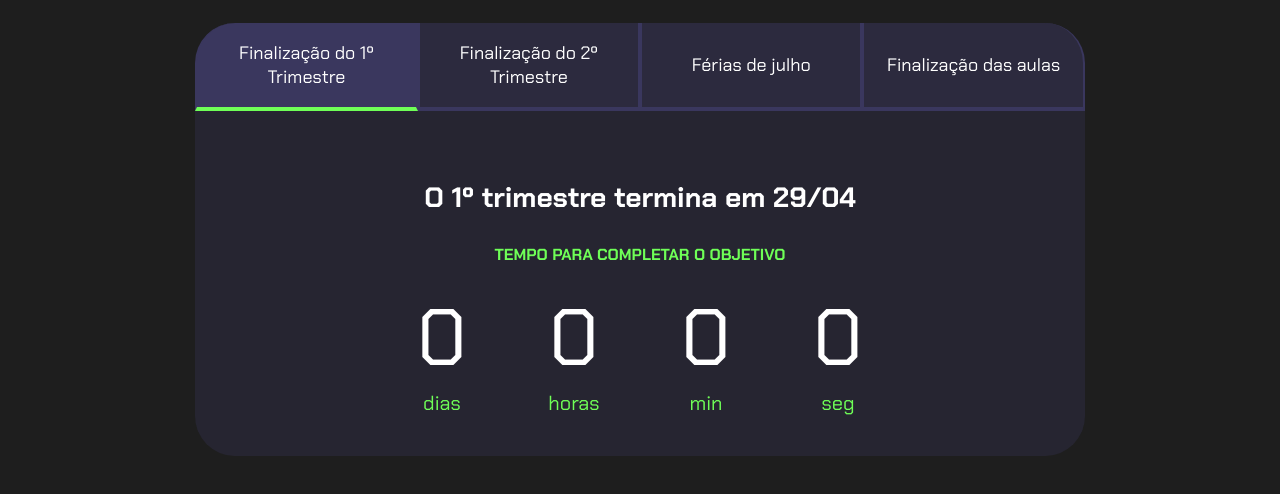
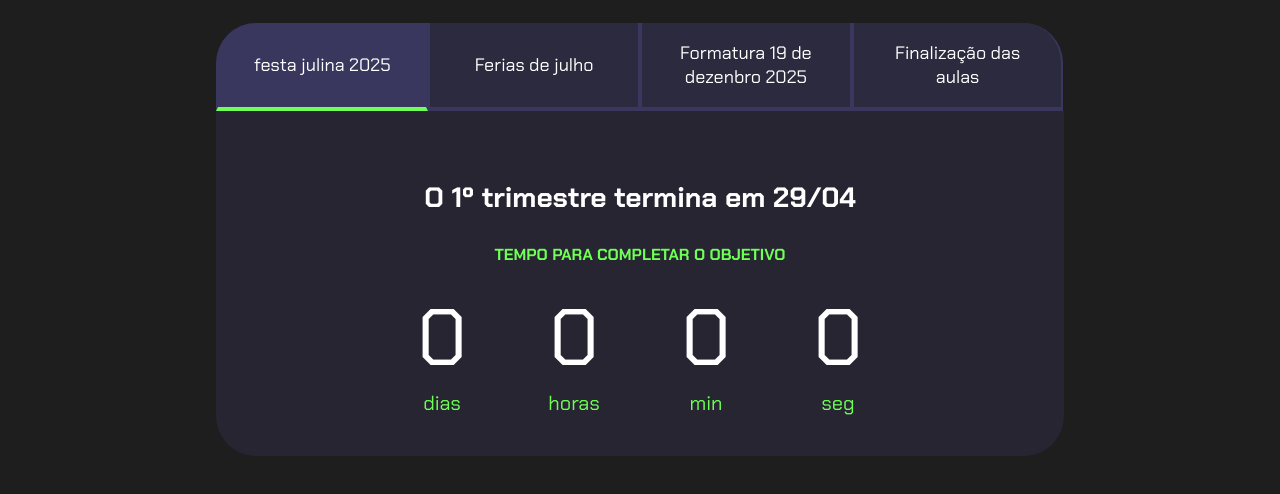
Before and after one commit to maisagarrafa/objetivos_terceiroC_editado, a plain HTML site: page index.html in a window 1280 px wide. Shown: the part 80-574 px from the top of the page. Drawn offline with Linux system fonts and the light colour scheme.

Commit message:
Update index.html

```diff
--- a/index.html
+++ b/index.html
@@ -13,9 +13,9 @@
         <h2 class="titulo-principal">Objetivos do 3º ano de 2025<span>_</span></h2>
         <div class="conteudo">
             <div class="botoes">
-                <button class="botao ativo">Finalização do 1º Trimestre</button>
-                <button class="botao">Finalização do 2º Trimestre</button>
-                <button class="botao">Férias de julho</button>
+                <button class="botao ativo">festa julina 2025</button>
+                <button class="botao">Ferias de julho </button>
+                <button class="botao">Formatura 19 de dezenbro 2025</button>
                 <button class="botao">Finalização das aulas</button>
             </div>
             <div class="abas-textos">
```
